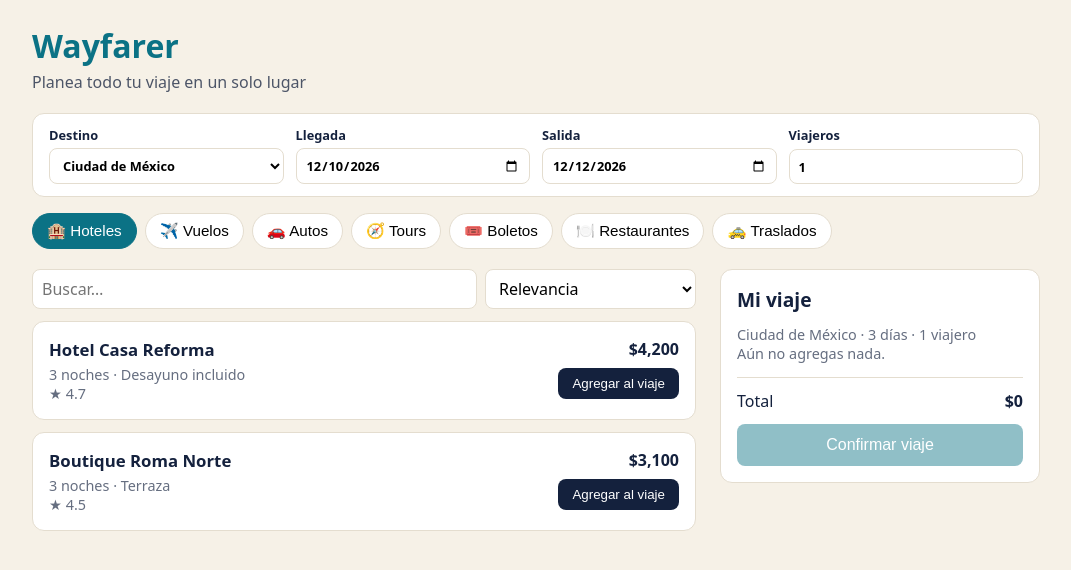
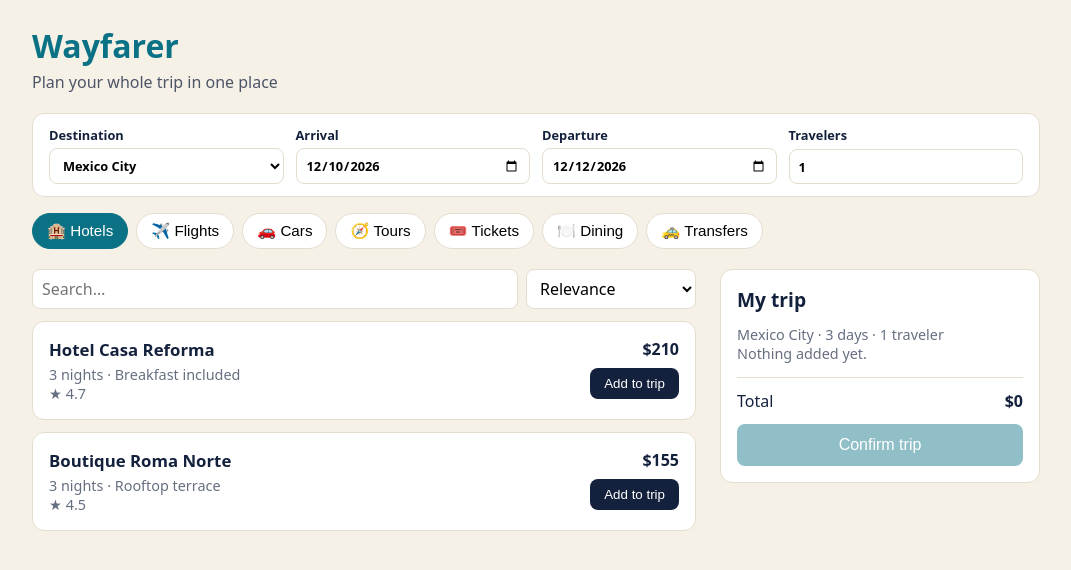
Before and after one commit to mikeMaya08/travelsBooking, a React (Vite) app: page / in a window 1280 px wide. Shown: the top 570 px of the page, without its empty margins (104-1175 px from the left). Built offline with nearby package versions, Linux system fonts and the light colour scheme.

Commit message:
chore: translate app, tests and script to English; prices in USD

```diff
--- a/index.html
+++ b/index.html
@@ -1,9 +1,9 @@
 <!doctype html>
-<html lang="es">
+<html lang="en">
   <head>
     <meta charset="UTF-8" />
     <meta name="viewport" content="width=device-width, initial-scale=1.0" />
-    <title>Wayfarer — Planea todo tu viaje</title>
+    <title>Wayfarer — Plan your whole trip</title>
   </head>
   <body>
     <div id="root"></div>
--- a/src/App.jsx
+++ b/src/App.jsx
@@ -1,5 +1,5 @@
 import { useEffect, useMemo, useState } from 'react';
-import { CATEGORIES, CITIES, ITEMS, daysBetween, formatMXN, itemTotal } from './data.js';
+import { CATEGORIES, CITIES, ITEMS, daysBetween, formatUSD, itemTotal } from './data.js';
 import { createBooking, searchItems } from './api.js';
 
 const STORAGE_KEY = 'wayfarer:v1';
@@ -16,13 +16,13 @@ function ItemCard({ item, added, travelers, onAdd }) {
       <div>
         <h3>{item.name}</h3>
         <p className="meta">{item.meta}</p>
-        <p className="meta">★ {item.rating}{item.perPerson ? ' · precio por persona' : ''}</p>
+        <p className="meta">★ {item.rating}{item.perPerson ? ' · price per person' : ''}</p>
       </div>
       <div className="card-foot">
-        <strong>{formatMXN(item.price)}</strong>
-        {item.perPerson && travelers > 1 && <span className="meta">{formatMXN(itemTotal(item, travelers))} total</span>}
+        <strong>{formatUSD(item.price)}</strong>
+        {item.perPerson && travelers > 1 && <span className="meta">{formatUSD(itemTotal(item, travelers))} total</span>}
         <button className="btn" onClick={() => onAdd(item)} disabled={added}>
-          {added ? 'Agregado' : 'Agregar al viaje'}
+          {added ? 'Added' : 'Add to trip'}
         </button>
       </div>
     </article>
@@ -35,23 +35,23 @@ function Checkout({ total, onBack, onPay, busy }) {
   const submit = (e) => {
     e.preventDefault();
     const next = {};
-    if (!form.name.trim()) next.name = 'Escribe tu nombre completo';
-    if (!/^\S+@\S+\.\S+$/.test(form.email)) next.email = 'Correo no válido';
+    if (!form.name.trim()) next.name = 'Enter your full name';
+    if (!/^\S+@\S+\.\S+$/.test(form.email)) next.email = 'Invalid email';
     setErrors(next);
     if (!Object.keys(next).length) onPay(form);
   };
   return (
     <form onSubmit={submit} noValidate className="checkout">
-      <label>Nombre completo
+      <label>Full name
         <input value={form.name} onChange={(e) => setForm({ ...form, name: e.target.value })} />
       </label>
       {errors.name && <p role="alert" className="err">{errors.name}</p>}
-      <label>Correo electrónico
+      <label>Email
         <input type="email" value={form.email} onChange={(e) => setForm({ ...form, email: e.target.value })} />
       </label>
       {errors.email && <p role="alert" className="err">{errors.email}</p>}
-      <button className="btn primary" disabled={busy}>{busy ? 'Procesando…' : `Pagar ${formatMXN(total)}`}</button>
-      <button type="button" className="link-btn" onClick={onBack}>← Volver al viaje</button>
+      <button className="btn primary" disabled={busy}>{busy ? 'Processing…' : `Pay ${formatUSD(total)}`}</button>
+      <button type="button" className="link-btn" onClick={onBack}>← Back to trip</button>
     </form>
   );
 }
@@ -109,28 +109,28 @@ export default function App() {
     <div className="layout">
       <header>
         <h1>Wayfarer</h1>
-        <p>Planea todo tu viaje en un solo lugar</p>
+        <p>Plan your whole trip in one place</p>
       </header>
 
-      <section className="setup" aria-label="Datos del viaje">
-        <label>Destino
+      <section className="setup" aria-label="Trip details">
+        <label>Destination
           <select value={city} onChange={(e) => changeCity(e.target.value)}>
             {CITIES.map((c) => <option key={c.id} value={c.id}>{c.label}</option>)}
           </select>
         </label>
-        <label>Llegada
+        <label>Arrival
           <input type="date" value={start} max={end} onChange={(e) => setStart(e.target.value)} />
         </label>
-        <label>Salida
+        <label>Departure
           <input type="date" value={end} min={start} onChange={(e) => setEnd(e.target.value)} />
         </label>
-        <label>Viajeros
+        <label>Travelers
           <input type="number" min="1" max="10" value={travelers}
             onChange={(e) => setTravelers(Math.min(10, Math.max(1, Number(e.target.value) || 1)))} />
         </label>
       </section>
 
-      <nav className="tabs" aria-label="Categorías">
+      <nav className="tabs" aria-label="Categories">
         {CATEGORIES.map((c) => (
           <button key={c.id} role="tab" aria-selected={cat === c.id}
             className={cat === c.id ? 'tab active' : 'tab'} onClick={() => setCat(c.id)}>
@@ -142,32 +142,32 @@ export default function App() {
       <main>
         <section className="catalog">
           <div className="filters">
-            <input type="search" placeholder="Buscar…" aria-label="Buscar" value={q} onChange={(e) => setQ(e.target.value)} />
-            <select aria-label="Ordenar" value={sort} onChange={(e) => setSort(e.target.value)}>
-              <option value="relevance">Relevancia</option>
-              <option value="price-asc">Precio: menor a mayor</option>
-              <option value="price-desc">Precio: mayor a menor</option>
-              <option value="rating">Mejor calificados</option>
+            <input type="search" placeholder="Search…" aria-label="Search" value={q} onChange={(e) => setQ(e.target.value)} />
+            <select aria-label="Sort by" value={sort} onChange={(e) => setSort(e.target.value)}>
+              <option value="relevance">Relevance</option>
+              <option value="price-asc">Price: low to high</option>
+              <option value="price-desc">Price: high to low</option>
+              <option value="rating">Top rated</option>
             </select>
           </div>
-          {loading && <p className="meta" role="progressbar">Cargando…</p>}
-          {!loading && results.length === 0 && <p className="meta">Sin resultados para tu búsqueda.</p>}
+          {loading && <p className="meta" role="progressbar">Loading…</p>}
+          {!loading && results.length === 0 && <p className="meta">No results for your search.</p>}
           {!loading && results.map((item) => (
             <ItemCard key={item.id} item={item} travelers={travelers}
               added={trip.some((t) => t.id === item.id)} onAdd={add} />
           ))}
         </section>
 
-        <aside className="itinerary" aria-label="Mi viaje">
-          <h2>Mi viaje</h2>
-          <p className="meta">{CITIES.find((c) => c.id === city).label} · {days} días · {travelers} {travelers === 1 ? 'viajero' : 'viajeros'}</p>
+        <aside className="itinerary" aria-label="My trip">
+          <h2>My trip</h2>
+          <p className="meta">{CITIES.find((c) => c.id === city).label} · {days} days · {travelers} {travelers === 1 ? 'traveler' : 'travelers'}</p>
 
           {step === 'done' && booking && (
             <div role="status" className="ok">
-              <p>¡Viaje confirmado! {booking.count} reservaciones por {formatMXN(booking.total)}.</p>
-              <p>Código: <strong data-testid="booking-code">{booking.code}</strong></p>
-              <p className="meta">Enviamos el resumen a {booking.email}.</p>
-              <button className="btn" onClick={reset}>Planear otro viaje</button>
+              <p>Trip confirmed! {booking.count} bookings for {formatUSD(booking.total)}.</p>
+              <p>Code: <strong data-testid="booking-code">{booking.code}</strong></p>
+              <p className="meta">We sent the summary to {booking.email}.</p>
+              <button className="btn" onClick={reset}>Plan another trip</button>
             </div>
           )}
 
@@ -177,22 +177,22 @@ export default function App() {
 
           {step === 'plan' && (
             <>
-              {trip.length === 0 && <p className="meta">Aún no agregas nada.</p>}
+              {trip.length === 0 && <p className="meta">Nothing added yet.</p>}
               {Array.from({ length: days }, (_, d) => d + 1).map((day) => {
                 const list = tripItems.filter((i) => i.day === day);
                 if (!list.length) return null;
                 return (
                   <div key={day} className="day">
-                    <h4>Día {day}</h4>
+                    <h4>Day {day}</h4>
                     <ul>
                       {list.map((i) => (
                         <li key={i.id}>
                           <span>{i.name}</span>
-                          <span>{formatMXN(itemTotal(i, travelers))}</span>
-                          <select aria-label={`Día de ${i.name}`} value={i.day} onChange={(e) => setDay(i.id, Number(e.target.value))}>
-                            {Array.from({ length: days }, (_, d) => <option key={d} value={d + 1}>Día {d + 1}</option>)}
+                          <span>{formatUSD(itemTotal(i, travelers))}</span>
+                          <select aria-label={`Day for ${i.name}`} value={i.day} onChange={(e) => setDay(i.id, Number(e.target.value))}>
+                            {Array.from({ length: days }, (_, d) => <option key={d} value={d + 1}>Day {d + 1}</option>)}
                           </select>
-                          <button className="link" aria-label={`Quitar ${i.name}`} onClick={() => remove(i.id)}>✕</button>
+                          <button className="link" aria-label={`Remove ${i.name}`} onClick={() => remove(i.id)}>✕</button>
                         </li>
                       ))}
                     </ul>
@@ -201,10 +201,10 @@ export default function App() {
               })}
               <div className="total">
                 <span>Total</span>
-                <strong data-testid="trip-total">{formatMXN(total)}</strong>
+                <strong data-testid="trip-total">{formatUSD(total)}</strong>
               </div>
               <button className="btn primary" disabled={trip.length === 0} onClick={() => setStep('checkout')}>
-                Confirmar viaje
+                Confirm trip
               </button>
             </>
           )}
--- a/src/api.js
+++ b/src/api.js
@@ -1,4 +1,4 @@
-// API simulada (sin backend): latencia artificial y reglas de negocio mínimas.
+// Mock API (no backend): artificial latency and minimal business rules.
 import { ITEMS } from './data.js';
 
 const wait = (ms) => new Promise((r) => setTimeout(r, ms));
--- a/src/data.js
+++ b/src/data.js
@@ -1,49 +1,49 @@
 export const CITIES = [
-  { id: 'cdmx', label: 'Ciudad de México' },
-  { id: 'cun', label: 'Cancún' },
+  { id: 'cdmx', label: 'Mexico City' },
+  { id: 'cun', label: 'Cancun' },
 ];
 
 export const CATEGORIES = [
-  { id: 'hotels', label: 'Hoteles', icon: '🏨' },
-  { id: 'flights', label: 'Vuelos', icon: '✈️' },
-  { id: 'cars', label: 'Autos', icon: '🚗' },
+  { id: 'hotels', label: 'Hotels', icon: '🏨' },
+  { id: 'flights', label: 'Flights', icon: '✈️' },
+  { id: 'cars', label: 'Cars', icon: '🚗' },
   { id: 'tours', label: 'Tours', icon: '🧭' },
-  { id: 'tickets', label: 'Boletos', icon: '🎟️' },
-  { id: 'dining', label: 'Restaurantes', icon: '🍽️' },
-  { id: 'transfers', label: 'Traslados', icon: '🚕' },
+  { id: 'tickets', label: 'Tickets', icon: '🎟️' },
+  { id: 'dining', label: 'Dining', icon: '🍽️' },
+  { id: 'transfers', label: 'Transfers', icon: '🚕' },
 ];
 
-// perPerson: el precio se multiplica por el número de viajeros.
+// perPerson: price is multiplied by the number of travelers.
 export const ITEMS = [
   // CDMX
-  { id: 'h1', city: 'cdmx', cat: 'hotels', name: 'Hotel Casa Reforma', meta: '3 noches · Desayuno incluido', price: 4200, rating: 4.7 },
-  { id: 'h2', city: 'cdmx', cat: 'hotels', name: 'Boutique Roma Norte', meta: '3 noches · Terraza', price: 3100, rating: 4.5 },
-  { id: 'f1', city: 'cdmx', cat: 'flights', name: 'Vuelo MTY → CDMX', meta: 'Ida y vuelta · Directo', price: 2850, rating: 4.3, perPerson: true },
-  { id: 'f2', city: 'cdmx', cat: 'flights', name: 'Vuelo GDL → CDMX', meta: 'Ida y vuelta · Directo', price: 2400, rating: 4.1, perPerson: true },
-  { id: 'c1', city: 'cdmx', cat: 'cars', name: 'Renta compacto 3 días', meta: 'Aeropuerto CDMX', price: 1650, rating: 4.2 },
-  { id: 't1', city: 'cdmx', cat: 'tours', name: 'Tour Teotihuacán al amanecer', meta: '6 horas · Guía bilingüe', price: 980, rating: 4.9, perPerson: true },
-  { id: 't2', city: 'cdmx', cat: 'tours', name: 'Xochimilco en trajinera', meta: '3 horas', price: 720, rating: 4.4, perPerson: true },
-  { id: 'k1', city: 'cdmx', cat: 'tickets', name: 'Museo Frida Kahlo', meta: 'Entrada general', price: 350, rating: 4.6, perPerson: true },
-  { id: 'k2', city: 'cdmx', cat: 'tickets', name: 'Partido Estadio Azteca', meta: 'Zona preferente', price: 1900, rating: 4.8, perPerson: true },
-  { id: 'd1', city: 'cdmx', cat: 'dining', name: 'Cena en Pujol', meta: 'Menú degustación', price: 2400, rating: 4.9, perPerson: true },
-  { id: 'd2', city: 'cdmx', cat: 'dining', name: 'Tacos en El Califa', meta: 'Cena casual', price: 280, rating: 4.4, perPerson: true },
-  { id: 'r1', city: 'cdmx', cat: 'transfers', name: 'Chofer privado aeropuerto', meta: 'Sedán · 1 trayecto', price: 650, rating: 4.7 },
-  // Cancún
-  { id: 'h3', city: 'cun', cat: 'hotels', name: 'Resort Laguna Azul', meta: '4 noches · Todo incluido', price: 9800, rating: 4.8 },
-  { id: 'h4', city: 'cun', cat: 'hotels', name: 'Hotel Zona Centro', meta: '4 noches', price: 3600, rating: 4.0 },
-  { id: 'f3', city: 'cun', cat: 'flights', name: 'Vuelo CDMX → Cancún', meta: 'Ida y vuelta · Directo', price: 3300, rating: 4.4, perPerson: true },
-  { id: 'c2', city: 'cun', cat: 'cars', name: 'Renta SUV 4 días', meta: 'Aeropuerto CUN', price: 2900, rating: 4.3 },
-  { id: 't3', city: 'cun', cat: 'tours', name: 'Snorkel en Isla Mujeres', meta: '5 horas · Catamarán', price: 1250, rating: 4.8, perPerson: true },
-  { id: 't4', city: 'cun', cat: 'tours', name: 'Chichén Itzá + cenote', meta: 'Día completo', price: 1450, rating: 4.7, perPerson: true },
-  { id: 'k3', city: 'cun', cat: 'tickets', name: 'Parque Xcaret', meta: 'Entrada general', price: 2100, rating: 4.9, perPerson: true },
-  { id: 'd3', city: 'cun', cat: 'dining', name: 'Cena frente al mar', meta: 'Mariscos · Terraza', price: 950, rating: 4.5, perPerson: true },
-  { id: 'r2', city: 'cun', cat: 'transfers', name: 'Taxi aeropuerto → zona hotelera', meta: '1 trayecto', price: 520, rating: 4.1 },
+  { id: 'h1', city: 'cdmx', cat: 'hotels', name: 'Hotel Casa Reforma', meta: '3 nights · Breakfast included', price: 210, rating: 4.7 },
+  { id: 'h2', city: 'cdmx', cat: 'hotels', name: 'Boutique Roma Norte', meta: '3 nights · Rooftop terrace', price: 155, rating: 4.5 },
+  { id: 'f1', city: 'cdmx', cat: 'flights', name: 'Flight MTY → MEX', meta: 'Round trip · Nonstop', price: 145, rating: 4.3, perPerson: true },
+  { id: 'f2', city: 'cdmx', cat: 'flights', name: 'Flight GDL → MEX', meta: 'Round trip · Nonstop', price: 120, rating: 4.1, perPerson: true },
+  { id: 'c1', city: 'cdmx', cat: 'cars', name: 'Compact car rental, 3 days', meta: 'Mexico City Airport', price: 85, rating: 4.2 },
+  { id: 't1', city: 'cdmx', cat: 'tours', name: 'Teotihuacan Sunrise Tour', meta: '6 hours · Bilingual guide', price: 50, rating: 4.9, perPerson: true },
+  { id: 't2', city: 'cdmx', cat: 'tours', name: 'Xochimilco Boat Ride', meta: '3 hours', price: 36, rating: 4.4, perPerson: true },
+  { id: 'k1', city: 'cdmx', cat: 'tickets', name: 'Frida Kahlo Museum', meta: 'General admission', price: 18, rating: 4.6, perPerson: true },
+  { id: 'k2', city: 'cdmx', cat: 'tickets', name: 'Match at Estadio Azteca', meta: 'Premium seating', price: 95, rating: 4.8, perPerson: true },
+  { id: 'd1', city: 'cdmx', cat: 'dining', name: 'Dinner at Pujol', meta: 'Tasting menu', price: 120, rating: 4.9, perPerson: true },
+  { id: 'd2', city: 'cdmx', cat: 'dining', name: 'Tacos at El Califa', meta: 'Casual dinner', price: 14, rating: 4.4, perPerson: true },
+  { id: 'r1', city: 'cdmx', cat: 'transfers', name: 'Private airport driver', meta: 'Sedan · 1 trip', price: 33, rating: 4.7 },
+  // Cancun
+  { id: 'h3', city: 'cun', cat: 'hotels', name: 'Laguna Azul Resort', meta: '4 nights · All-inclusive', price: 490, rating: 4.8 },
+  { id: 'h4', city: 'cun', cat: 'hotels', name: 'Downtown Hotel', meta: '4 nights', price: 180, rating: 4.0 },
+  { id: 'f3', city: 'cun', cat: 'flights', name: 'Flight MEX → Cancun', meta: 'Round trip · Nonstop', price: 165, rating: 4.4, perPerson: true },
+  { id: 'c2', city: 'cun', cat: 'cars', name: 'SUV rental, 4 days', meta: 'Cancun Airport', price: 145, rating: 4.3 },
+  { id: 't3', city: 'cun', cat: 'tours', name: 'Snorkeling at Isla Mujeres', meta: '5 hours · Catamaran', price: 62, rating: 4.8, perPerson: true },
+  { id: 't4', city: 'cun', cat: 'tours', name: 'Chichen Itza + Cenote', meta: 'Full day', price: 72, rating: 4.7, perPerson: true },
+  { id: 'k3', city: 'cun', cat: 'tickets', name: 'Xcaret Park', meta: 'General admission', price: 105, rating: 4.9, perPerson: true },
+  { id: 'd3', city: 'cun', cat: 'dining', name: 'Beachfront Dinner', meta: 'Seafood · Terrace', price: 48, rating: 4.5, perPerson: true },
+  { id: 'r2', city: 'cun', cat: 'transfers', name: 'Airport Taxi → Hotel Zone', meta: '1 trip', price: 26, rating: 4.1 },
 ];
 
 export const itemTotal = (item, travelers) => item.price * (item.perPerson ? travelers : 1);
 
-export const formatMXN = (n) =>
-  new Intl.NumberFormat('es-MX', { style: 'currency', currency: 'MXN', maximumFractionDigits: 0 }).format(n);
+export const formatUSD = (n) =>
+  new Intl.NumberFormat('en-US', { style: 'currency', currency: 'USD', maximumFractionDigits: 0 }).format(n);
 
 export const daysBetween = (start, end) => {
   const ms = new Date(end) - new Date(start);
```
Also changed, not shown: 2 other files (tests, documents, lock files or other folders).
